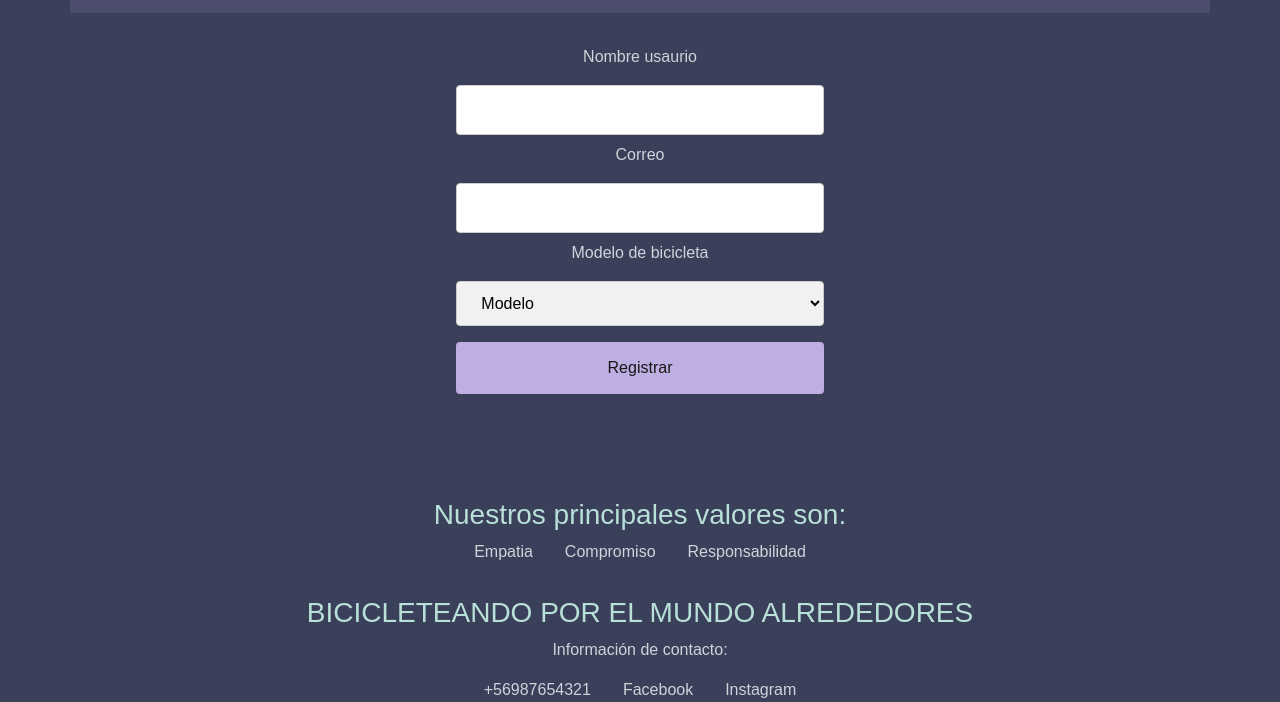
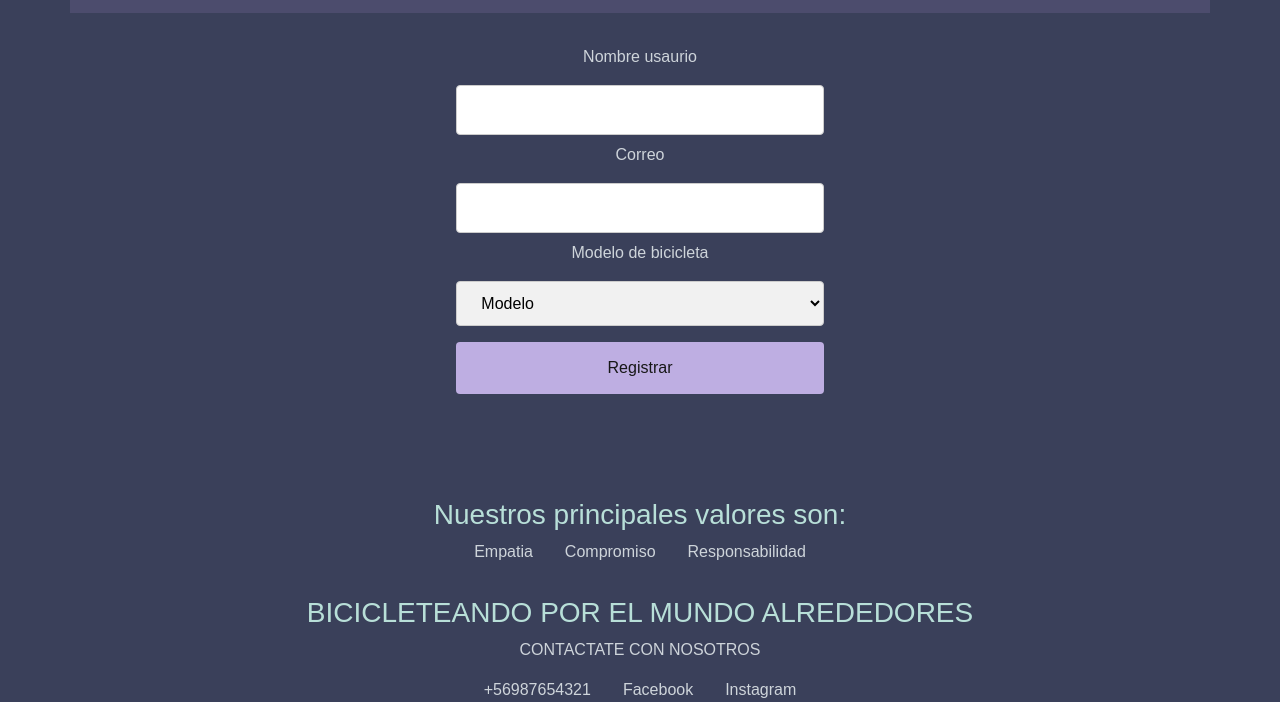
Before and after one commit to PrintRonald/RonaldGitHub1, a plain HTML site: page Registro.html in a window 1280 px wide. Shown: the part 113-815 px from the top of the page. Drawn offline with nearby package versions, Linux system fonts and the light colour scheme.

Commit message:
Versión 2
Cambios en index, rutas y registro

```diff
--- a/Registro.html
+++ b/Registro.html
@@ -88,7 +88,7 @@
 
                 <div class="row">
                     <div class="col-12 col-sm-12 col-md-12 col-lg-12 col-xl-12 footer-info-subtitle">
-                        <p>Información de contacto:</p>
+                        <p>CONTACTATE CON NOSOTROS</p>
                     </div>
                 </div>
 
```
Also changed, not shown: index.html (+1 -1 lines), rutas.html (+1 -1 lines).
